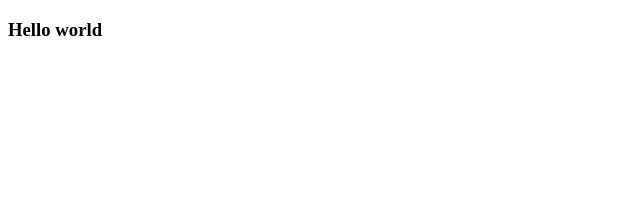
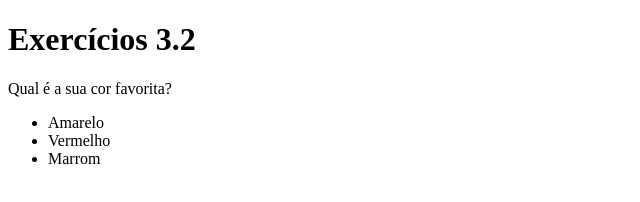
Before and after one commit to MaxFukui/trybe-exercicios, a plain HTML site: page fundamentos/bloco-3-introducao-a-html-e-css/dia-2-html-css-primeiros-passos-em-css/index.html in a window 1280 px wide. Shown: the whole page, without its empty margins (0-640 px from the left). Drawn offline with Linux system fonts and the light colour scheme.

Commit message:
finishing  last commit

```diff
--- a/fundamentos/bloco-3-introducao-a-html-e-css/dia-2-html-css-primeiros-passos-em-css/index.html
+++ b/fundamentos/bloco-3-introducao-a-html-e-css/dia-2-html-css-primeiros-passos-em-css/index.html
@@ -1,13 +1,17 @@
 <!DOCTYPE html>
-<html lang="en">
-<head>
+<html lang="pt-br">
+  <head>
     <meta charset="UTF-8">
-    <meta http-equiv="X-UA-Compatible" content="IE=edge">
-    <meta name="viewport" content="width=device-width, initial-scale=1.0">
-    <title>Document</title>
-</head>
-<body>
-   <h3>Hello world</h3>
-   <p></p>
-</body>
+    <title>HTML</title>
+    <style></style>
+  </head>
+  <body>
+    <h1>Exercícios 3.2</h1>
+    <p>Qual é a sua cor favorita?</p>
+    <ul>
+      <li>Amarelo</li>
+      <li>Vermelho</li>
+      <li>Marrom</li>
+    </ul>
+  </body>
 </html>
```
Also changed, not shown: fundamentos/bloco-3-introducao-a-html-e-css/dia-2-html-css-primeiros-passos-em-css/style.css (added).
